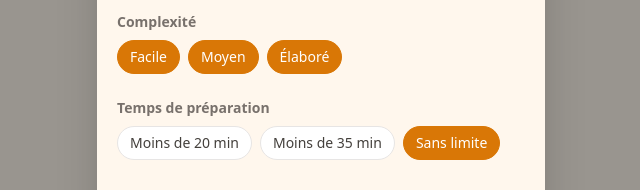
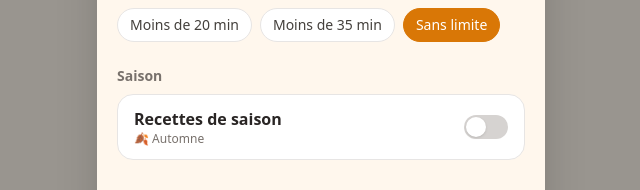
Before and after one commit to Stoneeuuhh/Flemme, a React (Vite) app: page / in a window 1280 px wide. Both pictures are taken after a click on the button "Filtres". Shown: the part 528-718 px from the top of the page, without its empty margins (319-959 px from the left). Built offline with nearby package versions, Linux system fonts and the light colour scheme.

Commit message:
Update FilterPanel.tsx

```diff
--- a/src/components/FilterPanel.tsx
+++ b/src/components/FilterPanel.tsx
@@ -3,7 +3,7 @@ import { AnimatePresence, motion } from 'framer-motion';
 import { X } from 'lucide-react';
 import type { Difficulty, Settings } from '../types';
 import {
-  DIFFICULTY_LABEL, PRESET_EXCLUSIONS, TIME_OPTIONS,
+  DIFFICULTY_LABEL, PRESET_EXCLUSIONS, SEASON_LABEL, TIME_OPTIONS, getCurrentSeason,
 } from '../lib/constants';
 
 interface Props {
@@ -119,6 +119,22 @@ export default function FilterPanel({ open, onClose, settings, onChange }: Props
               ))}
             </div>
 
+            <h3 className="mb-2 mt-6 text-sm font-semibold text-stone-500">Saison</h3>
+            <button
+              onClick={() => onChange({ ...settings, seasonalOnly: !settings.seasonalOnly })}
+              className={`flex w-full items-center justify-between rounded-2xl border px-4 py-3 text-left transition ${
+                settings.seasonalOnly ? 'border-amber-600 bg-amber-100' : 'border-stone-200 bg-white'
+              }`}
+            >
+              <span>
+                <span className="block font-semibold">Recettes de saison</span>
+                <span className="block text-xs text-stone-500">{SEASON_LABEL[getCurrentSeason()]}</span>
+              </span>
+              <span className={`relative h-6 w-11 rounded-full transition ${settings.seasonalOnly ? 'bg-amber-600' : 'bg-stone-300'}`}>
+                <span className={`absolute top-0.5 h-5 w-5 rounded-full bg-white shadow transition-all ${settings.seasonalOnly ? 'left-[22px]' : 'left-0.5'}`} />
+              </span>
+            </button>
+
             <button onClick={onClose} className="mt-8 w-full rounded-2xl bg-amber-600 py-3 font-semibold text-white">
               Appliquer
             </button>
```
